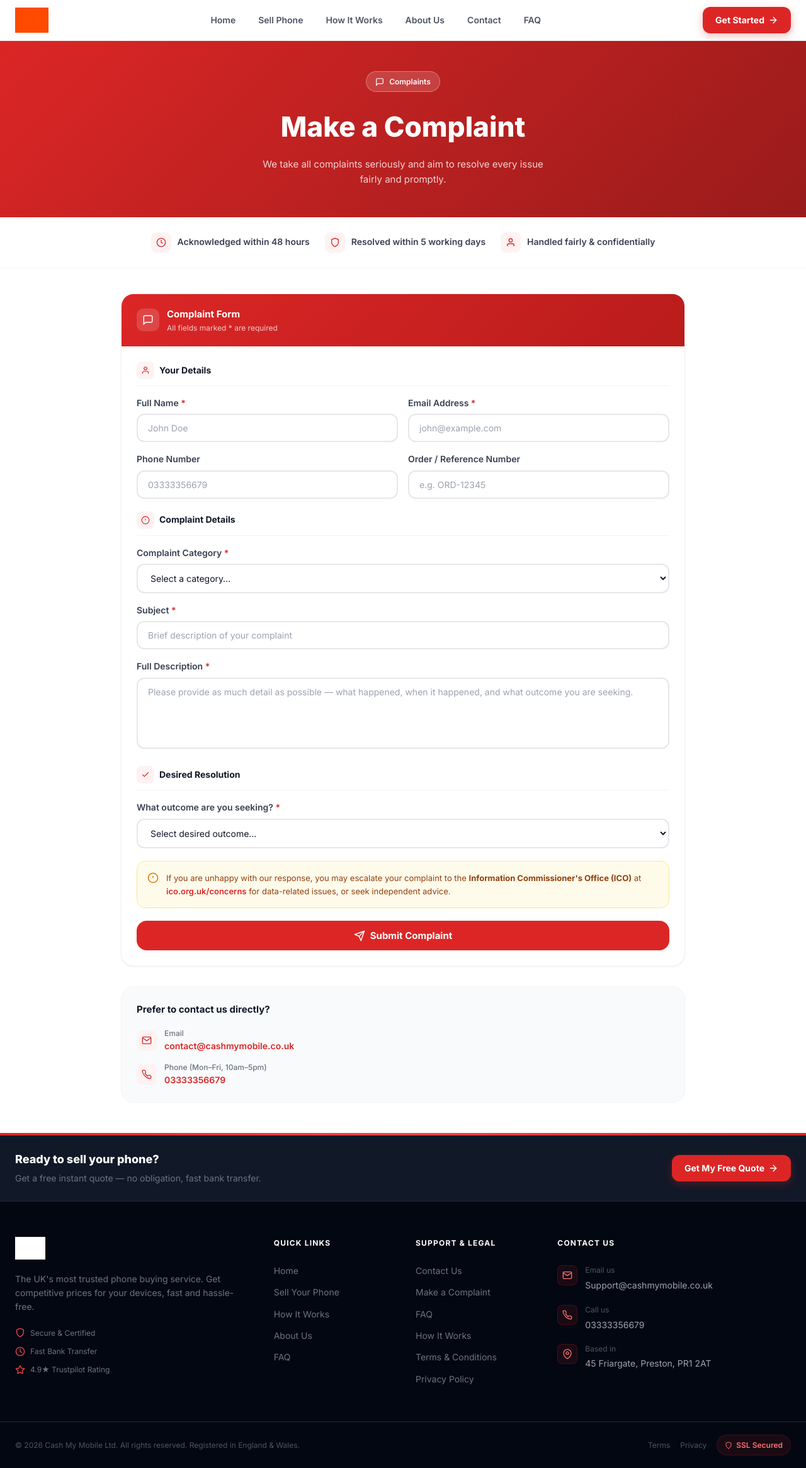
After one commit to recyclemydeviceuk/python-backend-frontend, a FastAPI app: page /complaint in a window 1280 px wide. The commit adds this page. Shown: the whole page at 63% size. Run offline with FastAPI, Linux system fonts and the light colour scheme; parts of the project's set-up code (start-up, migrations or seed data) failed here and were passed over; grey boxes are pictures that could not be loaded.

Commit message:
feat: add complaint page with form, route, and footer link

```diff
--- /dev/null
+++ b/corefrontend/templates/complaint.html
@@ -0,0 +1,207 @@
+{% extends "base.html" %}
+
+{% block title %}Make a Complaint – Cash My Mobile{% endblock %}
+{% block description %}Submit a complaint to Cash My Mobile. We take all complaints seriously and aim to resolve them within 5 working days.{% endblock %}
+
+{% block content %}
+
+<!-- ── HERO ── -->
+<section style="background:linear-gradient(135deg,#dc2626,#991b1b);padding:3rem 1.5rem;text-align:center;">
+  <div style="max-width:40rem;margin:0 auto;">
+    <div style="display:inline-flex;align-items:center;gap:.5rem;background:rgba(255,255,255,.15);border:1px solid rgba(255,255,255,.3);color:#fff;font-size:.75rem;font-weight:600;padding:.375rem .875rem;border-radius:9999px;margin-bottom:1.25rem;">
+      <svg style="width:.875rem;height:.875rem" xmlns="http://www.w3.org/2000/svg" viewBox="0 0 24 24" fill="none" stroke="currentColor" stroke-width="2"><path d="M21 15a2 2 0 0 1-2 2H7l-4 4V5a2 2 0 0 1 2-2h14a2 2 0 0 1 2 2z"/></svg>
+      Complaints
+    </div>
+    <h1 style="font-size:clamp(1.75rem,5vw,2.75rem);font-weight:800;color:#fff;margin-bottom:.75rem;">Make a Complaint</h1>
+    <p style="color:rgba(255,255,255,.8);font-size:.9375rem;max-width:28rem;margin:0 auto;">We take all complaints seriously and aim to resolve every issue fairly and promptly.</p>
+  </div>
+</section>
+
+<!-- ── COMMITMENT STRIP ── -->
+<div style="background:#fff;border-bottom:1px solid #f3f4f6;">
+  <div class="container" style="padding-top:1.5rem;padding-bottom:1.5rem;">
+    <div style="display:flex;flex-wrap:wrap;gap:1.5rem;justify-content:center;">
+      <div style="display:flex;align-items:center;gap:.625rem;">
+        <div style="width:2rem;height:2rem;background:#fef2f2;border-radius:.5rem;display:flex;align-items:center;justify-content:center;flex-shrink:0;">
+          <svg style="width:1rem;height:1rem;color:#dc2626" xmlns="http://www.w3.org/2000/svg" viewBox="0 0 24 24" fill="none" stroke="currentColor" stroke-width="2"><circle cx="12" cy="12" r="10"/><polyline points="12 6 12 12 16 14"/></svg>
+        </div>
+        <span style="font-size:.875rem;font-weight:600;color:#374151;">Acknowledged within 48 hours</span>
+      </div>
+      <div style="display:flex;align-items:center;gap:.625rem;">
+        <div style="width:2rem;height:2rem;background:#fef2f2;border-radius:.5rem;display:flex;align-items:center;justify-content:center;flex-shrink:0;">
+          <svg style="width:1rem;height:1rem;color:#dc2626" xmlns="http://www.w3.org/2000/svg" viewBox="0 0 24 24" fill="none" stroke="currentColor" stroke-width="2"><path d="M12 22s8-4 8-10V5l-8-3-8 3v7c0 6 8 10 8 10z"/></svg>
+        </div>
+        <span style="font-size:.875rem;font-weight:600;color:#374151;">Resolved within 5 working days</span>
+      </div>
+      <div style="display:flex;align-items:center;gap:.625rem;">
+        <div style="width:2rem;height:2rem;background:#fef2f2;border-radius:.5rem;display:flex;align-items:center;justify-content:center;flex-shrink:0;">
+          <svg style="width:1rem;height:1rem;color:#dc2626" xmlns="http://www.w3.org/2000/svg" viewBox="0 0 24 24" fill="none" stroke="currentColor" stroke-width="2"><path d="M20 21v-2a4 4 0 0 0-4-4H8a4 4 0 0 0-4 4v2"/><circle cx="12" cy="7" r="4"/></svg>
+        </div>
+        <span style="font-size:.875rem;font-weight:600;color:#374151;">Handled fairly &amp; confidentially</span>
+      </div>
+    </div>
+  </div>
+</div>
+
+<!-- ── MAIN CONTENT ── -->
+<section class="section section-bg-white" style="padding-top:2.5rem;padding-bottom:3rem;">
+  <div class="container">
+    <div style="display:grid;grid-template-columns:1fr;gap:2rem;max-width:56rem;margin:0 auto;">
+      <div style="display:grid;grid-template-columns:1fr;gap:2rem;">
+
+        {% if submitted %}
+        <!-- SUCCESS STATE -->
+        <div style="background:#f0fdf4;border:1px solid #bbf7d0;border-radius:1.25rem;padding:2.5rem;text-align:center;">
+          <div style="width:3.5rem;height:3.5rem;background:#dcfce7;border-radius:50%;display:flex;align-items:center;justify-content:center;margin:0 auto 1rem;">
+            <svg style="width:1.75rem;height:1.75rem;color:#16a34a" xmlns="http://www.w3.org/2000/svg" viewBox="0 0 24 24" fill="none" stroke="currentColor" stroke-width="2.5" stroke-linecap="round" stroke-linejoin="round"><polyline points="20 6 9 17 4 12"/></svg>
+          </div>
+          <h2 style="font-size:1.375rem;font-weight:800;color:#14532d;margin-bottom:.5rem;">Complaint Received</h2>
+          <p style="color:#166534;font-size:.9375rem;line-height:1.6;max-width:28rem;margin:0 auto 1.5rem;">Thank you for getting in touch. We have received your complaint and will acknowledge it within 48 hours. We aim to resolve all complaints within 5 working days.</p>
+          <a href="/" style="display:inline-flex;align-items:center;gap:.5rem;background:#dc2626;color:#fff;font-weight:700;padding:.75rem 1.5rem;border-radius:.75rem;font-size:.9375rem;text-decoration:none;">
+            Back to Home
+            <svg style="width:1rem;height:1rem" xmlns="http://www.w3.org/2000/svg" viewBox="0 0 24 24" fill="none" stroke="currentColor" stroke-width="2" stroke-linecap="round" stroke-linejoin="round"><line x1="5" y1="12" x2="19" y2="12"/><polyline points="12 5 19 12 12 19"/></svg>
+          </a>
+        </div>
+
+        {% else %}
+        <!-- COMPLAINT FORM -->
+        <div style="background:#fff;border:1px solid #f3f4f6;border-radius:1.25rem;overflow:hidden;box-shadow:0 1px 3px rgba(0,0,0,.07);">
+          <div style="background:linear-gradient(135deg,#dc2626,#b91c1c);padding:1.25rem 1.5rem;display:flex;align-items:center;gap:.75rem;">
+            <div style="width:2.25rem;height:2.25rem;background:rgba(255,255,255,.15);border-radius:.625rem;display:flex;align-items:center;justify-content:center;flex-shrink:0;">
+              <svg style="width:1.125rem;height:1.125rem;color:#fff" xmlns="http://www.w3.org/2000/svg" viewBox="0 0 24 24" fill="none" stroke="currentColor" stroke-width="2"><path d="M21 15a2 2 0 0 1-2 2H7l-4 4V5a2 2 0 0 1 2-2h14a2 2 0 0 1 2 2z"/></svg>
+            </div>
+            <div>
+              <p style="font-weight:700;color:#fff;font-size:.9375rem;">Complaint Form</p>
+              <p style="font-size:.75rem;color:rgba(255,255,255,.75);">All fields marked * are required</p>
+            </div>
+          </div>
+
+          <form method="post" action="/complaint" style="padding:1.5rem;display:flex;flex-direction:column;gap:1.25rem;">
+
+            <!-- Personal Details -->
+            <div>
+              <div style="display:flex;align-items:center;gap:.5rem;margin-bottom:1rem;padding-bottom:.625rem;border-bottom:1px solid #f3f4f6;">
+                <div style="width:1.75rem;height:1.75rem;background:#fef2f2;border-radius:.5rem;display:flex;align-items:center;justify-content:center;">
+                  <svg style="width:.875rem;height:.875rem;color:#dc2626" xmlns="http://www.w3.org/2000/svg" viewBox="0 0 24 24" fill="none" stroke="currentColor" stroke-width="2"><path d="M20 21v-2a4 4 0 0 0-4-4H8a4 4 0 0 0-4 4v2"/><circle cx="12" cy="7" r="4"/></svg>
+                </div>
+                <h3 style="font-size:.875rem;font-weight:700;color:#111827;">Your Details</h3>
+              </div>
+              <div style="display:grid;grid-template-columns:1fr 1fr;gap:1rem;">
+                <div>
+                  <label class="field-label">Full Name <span style="color:#dc2626">*</span></label>
+                  <input type="text" name="full_name" class="field-input" placeholder="John Doe" required />
+                </div>
+                <div>
+                  <label class="field-label">Email Address <span style="color:#dc2626">*</span></label>
+                  <input type="email" name="email" class="field-input" placeholder="john@example.com" required />
+                </div>
+                <div>
+                  <label class="field-label">Phone Number</label>
+                  <input type="tel" name="phone" class="field-input" placeholder="03333356679" />
+                </div>
+                <div>
+                  <label class="field-label">Order / Reference Number</label>
+                  <input type="text" name="order_ref" class="field-input" placeholder="e.g. ORD-12345" />
+                </div>
+              </div>
+            </div>
+
+            <!-- Complaint Details -->
+            <div>
+              <div style="display:flex;align-items:center;gap:.5rem;margin-bottom:1rem;padding-bottom:.625rem;border-bottom:1px solid #f3f4f6;">
+                <div style="width:1.75rem;height:1.75rem;background:#fef2f2;border-radius:.5rem;display:flex;align-items:center;justify-content:center;">
+                  <svg style="width:.875rem;height:.875rem;color:#dc2626" xmlns="http://www.w3.org/2000/svg" viewBox="0 0 24 24" fill="none" stroke="currentColor" stroke-width="2"><circle cx="12" cy="12" r="10"/><line x1="12" y1="8" x2="12" y2="12"/><line x1="12" y1="16" x2="12.01" y2="16"/></svg>
+                </div>
+                <h3 style="font-size:.875rem;font-weight:700;color:#111827;">Complaint Details</h3>
+              </div>
+              <div style="display:flex;flex-direction:column;gap:1rem;">
+                <div>
+                  <label class="field-label">Complaint Category <span style="color:#dc2626">*</span></label>
+                  <select name="category" class="field-input" required>
+                    <option value="" disabled selected>Select a category…</option>
+                    <option value="payment">Payment / Payout Issue</option>
+                    <option value="pricing">Quote / Pricing Dispute</option>
+                    <option value="device">Device Handling / Damage</option>
+                    <option value="shipping">Shipping / Postage</option>
+                    <option value="communication">Communication / Customer Service</option>
+                    <option value="data">Data &amp; Privacy</option>
+                    <option value="other">Other</option>
+                  </select>
+                </div>
+                <div>
+                  <label class="field-label">Subject <span style="color:#dc2626">*</span></label>
+                  <input type="text" name="subject" class="field-input" placeholder="Brief description of your complaint" required />
+                </div>
+                <div>
+                  <label class="field-label">Full Description <span style="color:#dc2626">*</span></label>
+                  <textarea name="description" class="field-input field-textarea" rows="5" placeholder="Please provide as much detail as possible — what happened, when it happened, and what outcome you are seeking." required></textarea>
+                </div>
+              </div>
+            </div>
+
+            <!-- Resolution -->
+            <div>
+              <div style="display:flex;align-items:center;gap:.5rem;margin-bottom:1rem;padding-bottom:.625rem;border-bottom:1px solid #f3f4f6;">
+                <div style="width:1.75rem;height:1.75rem;background:#fef2f2;border-radius:.5rem;display:flex;align-items:center;justify-content:center;">
+                  <svg style="width:.875rem;height:.875rem;color:#dc2626" xmlns="http://www.w3.org/2000/svg" viewBox="0 0 24 24" fill="none" stroke="currentColor" stroke-width="2"><polyline points="20 6 9 17 4 12"/></svg>
+                </div>
+                <h3 style="font-size:.875rem;font-weight:700;color:#111827;">Desired Resolution</h3>
+              </div>
+              <div>
+                <label class="field-label">What outcome are you seeking? <span style="color:#dc2626">*</span></label>
+                <select name="resolution" class="field-input" required>
+                  <option value="" disabled selected>Select desired outcome…</option>
+                  <option value="refund">Refund / Revised Payment</option>
+                  <option value="apology">Formal Apology</option>
+                  <option value="explanation">Explanation of What Happened</option>
+                  <option value="action">Corrective Action Taken</option>
+                  <option value="other">Other</option>
+                </select>
+              </div>
+            </div>
+
+            <!-- Info box -->
+            <div style="background:#fffbeb;border:1px solid #fde68a;border-radius:.875rem;padding:1rem;display:flex;gap:.75rem;">
+              <svg style="width:1.125rem;height:1.125rem;color:#d97706;flex-shrink:0;margin-top:1px" xmlns="http://www.w3.org/2000/svg" viewBox="0 0 24 24" fill="none" stroke="currentColor" stroke-width="2"><circle cx="12" cy="12" r="10"/><line x1="12" y1="8" x2="12" y2="12"/><line x1="12" y1="16" x2="12.01" y2="16"/></svg>
+              <p style="font-size:.8125rem;color:#92400e;line-height:1.6;">If you are unhappy with our response, you may escalate your complaint to the <strong>Information Commissioner's Office (ICO)</strong> at <a href="https://ico.org.uk/concerns/" target="_blank" rel="noopener" style="color:#dc2626;font-weight:600;">ico.org.uk/concerns</a> for data-related issues, or seek independent advice.</p>
+            </div>
+
+            <button type="submit" style="width:100%;background:#dc2626;color:#fff;font-weight:700;font-size:.9375rem;padding:.875rem;border-radius:1rem;border:none;cursor:pointer;display:flex;align-items:center;justify-content:center;gap:.5rem;">
+              <svg style="width:1.125rem;height:1.125rem" xmlns="http://www.w3.org/2000/svg" viewBox="0 0 24 24" fill="none" stroke="currentColor" stroke-width="2" stroke-linecap="round" stroke-linejoin="round"><line x1="22" y1="2" x2="11" y2="13"/><polygon points="22 2 15 22 11 13 2 9 22 2"/></svg>
+              Submit Complaint
+            </button>
+          </form>
+        </div>
+        {% endif %}
+
+        <!-- CONTACT ALTERNATIVE -->
+        <div style="background:#f9fafb;border:1px solid #f3f4f6;border-radius:1.25rem;padding:1.5rem;">
+          <h3 style="font-size:.9375rem;font-weight:700;color:#111827;margin-bottom:1rem;">Prefer to contact us directly?</h3>
+          <div style="display:flex;flex-direction:column;gap:.75rem;">
+            <a href="mailto:contact@cashmymobile.co.uk" style="display:flex;align-items:center;gap:.75rem;text-decoration:none;">
+              <div style="width:2rem;height:2rem;background:#fef2f2;border-radius:.5rem;display:flex;align-items:center;justify-content:center;flex-shrink:0;">
+                <svg style="width:1rem;height:1rem;color:#dc2626" xmlns="http://www.w3.org/2000/svg" viewBox="0 0 24 24" fill="none" stroke="currentColor" stroke-width="2"><path d="M4 4h16c1.1 0 2 .9 2 2v12c0 1.1-.9 2-2 2H4c-1.1 0-2-.9-2-2V6c0-1.1.9-2 2-2z"/><polyline points="22,6 12,13 2,6"/></svg>
+              </div>
+              <div>
+                <p style="font-size:.75rem;color:#6b7280;font-weight:500;">Email</p>
+                <p style="font-size:.875rem;font-weight:600;color:#dc2626;">contact@cashmymobile.co.uk</p>
+              </div>
+            </a>
+            <a href="tel:03333356679" style="display:flex;align-items:center;gap:.75rem;text-decoration:none;">
+              <div style="width:2rem;height:2rem;background:#fef2f2;border-radius:.5rem;display:flex;align-items:center;justify-content:center;flex-shrink:0;">
+                <svg style="width:1rem;height:1rem;color:#dc2626" xmlns="http://www.w3.org/2000/svg" viewBox="0 0 24 24" fill="none" stroke="currentColor" stroke-width="2"><path d="M22 16.92v3a2 2 0 0 1-2.18 2 19.79 19.79 0 0 1-8.63-3.07A19.5 19.5 0 0 1 4.69 12a19.79 19.79 0 0 1-3.07-8.67A2 2 0 0 1 3.54 2h3a2 2 0 0 1 2 1.72c.127.96.361 1.903.7 2.81a2 2 0 0 1-.45 2.11L8.09 9.91a16 16 0 0 0 6 6l1.27-1.27a2 2 0 0 1 2.11-.45c.907.339 1.85.573 2.81.7A2 2 0 0 1 22 16.92z"/></svg>
+              </div>
+              <div>
+                <p style="font-size:.75rem;color:#6b7280;font-weight:500;">Phone (Mon–Fri, 10am–5pm)</p>
+                <p style="font-size:.875rem;font-weight:600;color:#dc2626;">03333356679</p>
+              </div>
+            </a>
+          </div>
+        </div>
+
+      </div>
+    </div>
+  </div>
+</section>
+
+{% endblock %}
--- a/corefrontend/templates/partials/_footer.html
+++ b/corefrontend/templates/partials/_footer.html
@@ -47,6 +47,7 @@
       <h4 class="footer-col-title">Support &amp; Legal</h4>
       <ul class="footer-links">
         <li><a href="/contact">Contact Us</a></li>
+        <li><a href="/complaint">Make a Complaint</a></li>
         <li><a href="/faq">FAQ</a></li>
         <li><a href="/how-it-works">How It Works</a></li>
         <li><a href="/terms">Terms &amp; Conditions</a></li>
--- a/main.py
+++ b/main.py
@@ -140,6 +140,16 @@ async def about(request: Request):
 @app.get("/contact", tags=["Frontend"])
 async def contact(request: Request):
     return templates.TemplateResponse("contact.html", {"request": request, "active_page": "contact"})
+
+
+@app.get("/complaint", tags=["Frontend"])
+async def complaint_get(request: Request):
+    return templates.TemplateResponse("complaint.html", {"request": request, "active_page": "complaint", "submitted": False})
+
+
+@app.post("/complaint", tags=["Frontend"])
+async def complaint_post(request: Request):
+    return templates.TemplateResponse("complaint.html", {"request": request, "active_page": "complaint", "submitted": True})
 
 
 @app.get("/faq", tags=["Frontend"])
```
